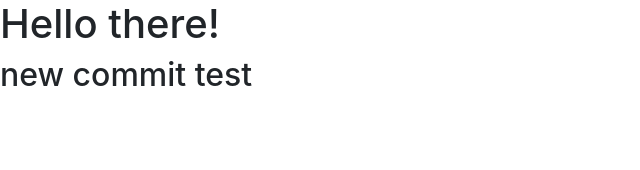
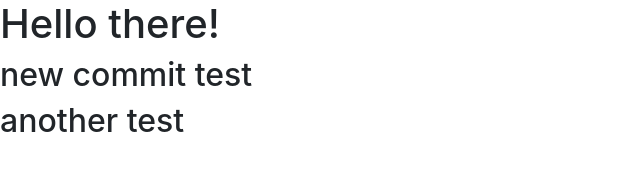
Before and after one commit to ElioLopez/nginx-demo, a plain HTML site: page index.html in a window 1280 px wide. Shown: the whole page, without its empty margins (0-640 px from the left). Drawn offline with nearby package versions, Linux system fonts and the light colour scheme.

Commit message:
commit test

```diff
--- a/index.html
+++ b/index.html
@@ -9,5 +9,6 @@
   <body>
     <h1>Hello there!</h1>
     <h2>new commit test</h2>
+    <h2>another test</h2>
 </body>
 </html>
```
